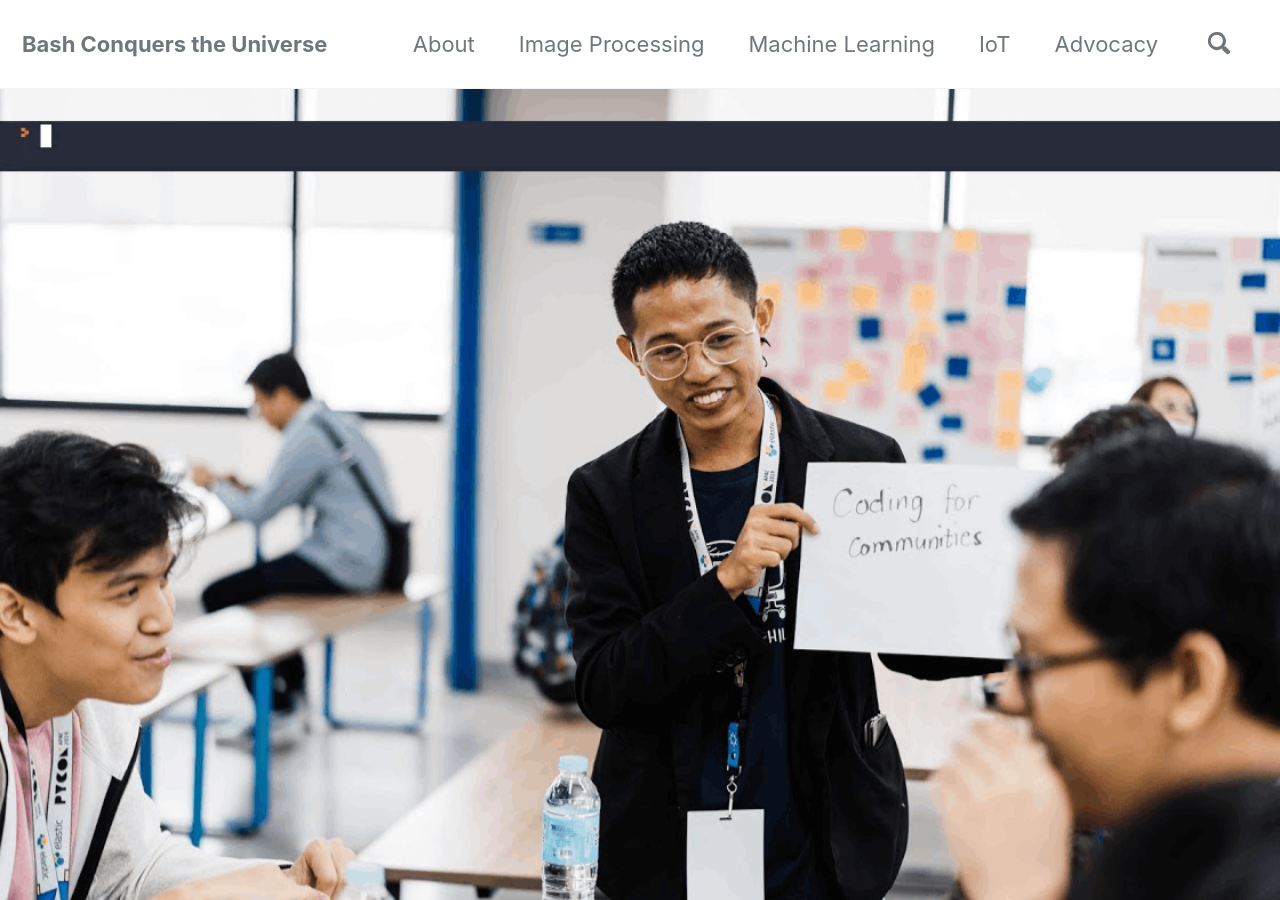
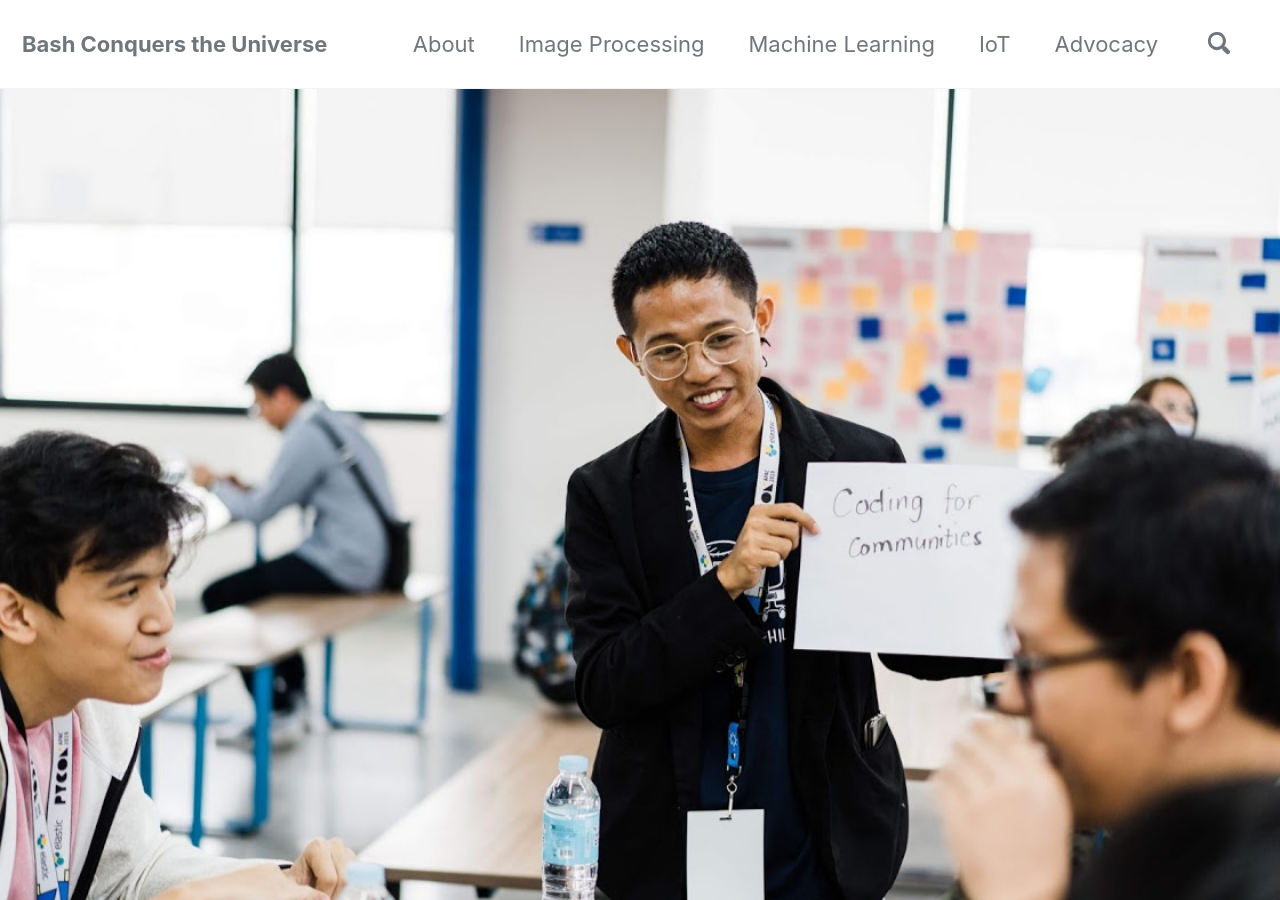
Before and after one commit to albertyumol/albertyumol.github.io, a Jekyll site: the page built from index.html, in a window 1280 px wide and 900 px high. Built offline with Jekyll 4.4.1, drawn with Linux system fonts in a browser that asks for light colours; cached includes are drawn as plain includes; the list of posts is cut into pages by our own code.

Commit message:
Reverting to image header.

```diff
--- a/index.html
+++ b/index.html
@@ -2,5 +2,5 @@
 layout: home
 author_profile: true
 header:
-  image: "images/code(2).gif"
+  image: "images/code.jpg"
 ---
```
